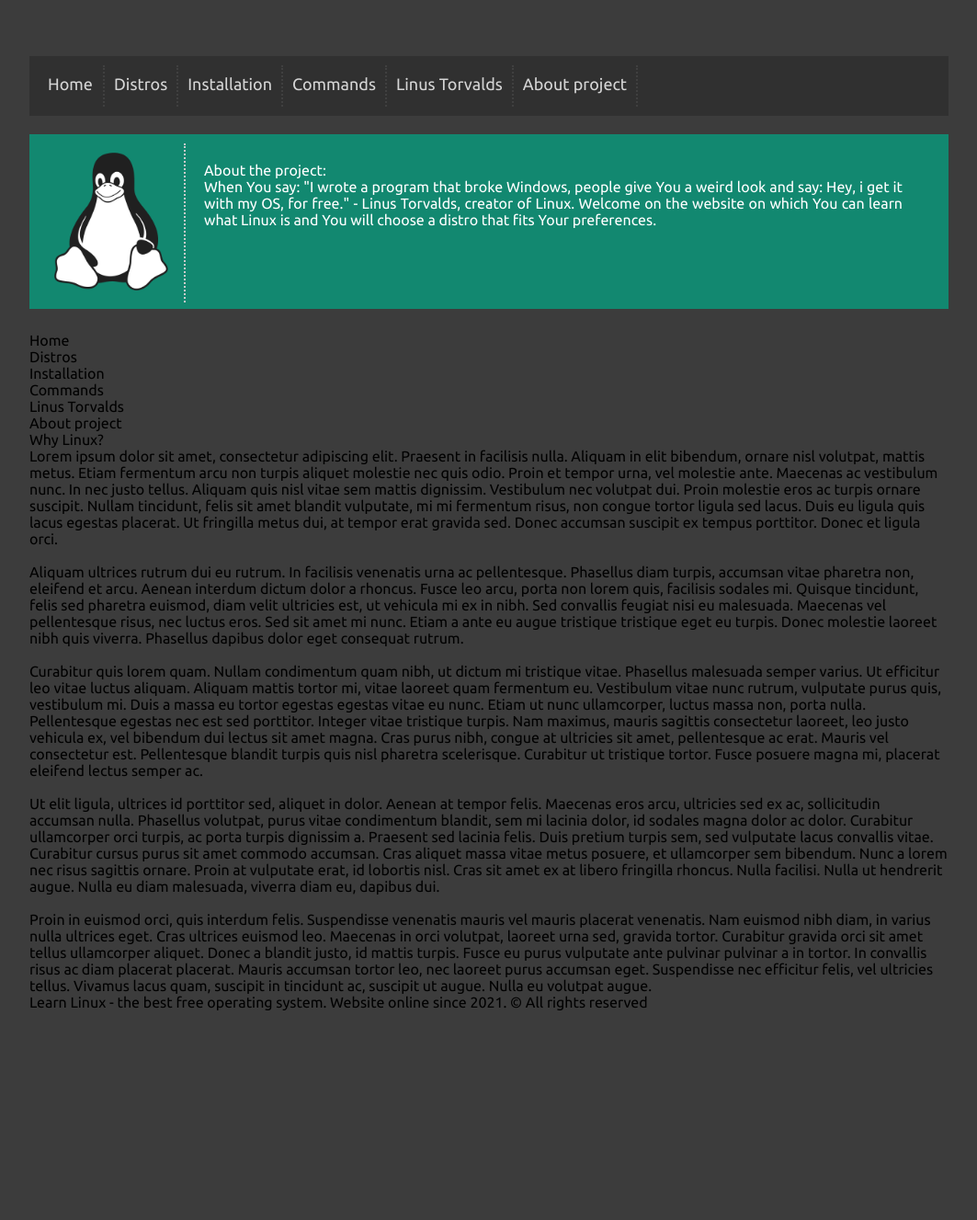
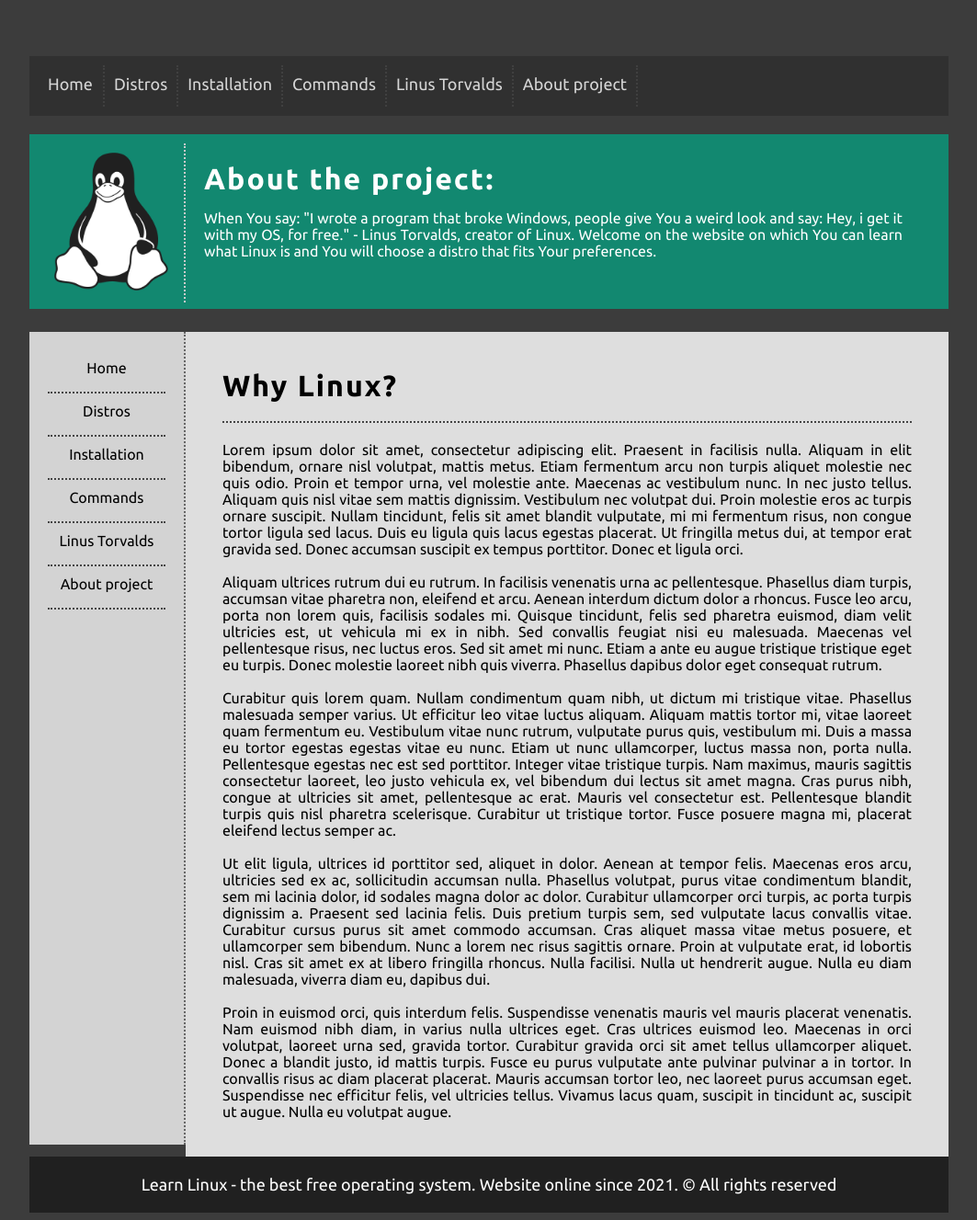
Before and after one commit to MaliszewskiKamil/django_practice, a Django app: template project/mysite/zelent/templates/tutorial/css/css2/index.html in a window 1280 px wide. Shown: the part 158-1485 px from the top of the page at 92% size, without its empty margins (108-1171 px from the left). Before the commit the page ends 1257 px from the top, so only its background shows below. Run offline with Django 3.2, Linux system fonts and the light colour scheme; the template is opened without the code that fills it, so the values that code supplies are empty.

Commit message:
finished styling website

```diff
--- a/project/mysite/zelent/static/css/css2/styles.css
+++ b/project/mysite/zelent/static/css/css2/styles.css
@@ -55,15 +55,32 @@
 }
 
 #sidebar{
-    clear: both;
+    float: left;
+    width: 128px;
+    min-height: 844px;
+    padding: 20px;
+    background-color: lightgray;
+    text-align: center;
+    font-size: 18px;
+    border-right: 2px dotted #666;
 }
 
 #content{
     float: left;
+    padding: 40px;
+    width: 750px;
+    background-color: #dedede;
+    min-height: 580px;
+    text-align: justify;
 }
 
 #footer{
     clear: both;
+    color:white;
+    text-align: center;
+    font-size: 18px;
+    padding: 20px;
+    background-color: #202020;
 }
 
 .option{
@@ -79,3 +96,27 @@
     background-color: #404040;
     cursor: pointer;
 }
+.optionL{
+    font-size: 16px;
+    height: 25px;
+    padding: 10px;
+    border-bottom: 2px dotted #444;
+}
+.optionL:hover{
+    background-color: #f36742;
+    color: white;
+    cursor: pointer;
+}
+
+.bigtitle{
+    font-size: 32px;
+    font-weight: 700;
+    letter-spacing: 2px;
+}
+
+.dottedLine{
+    height: 5px;
+    margin-top: 15px;
+    margin-bottom: 20px;
+    border-bottom: 2px dotted #444444;
+}
--- a/project/mysite/zelent/templates/tutorial/css/css2/index.html
+++ b/project/mysite/zelent/templates/tutorial/css/css2/index.html
@@ -36,22 +36,25 @@
                     <img id="tux" src="{% static 'img/episode2/tux.png' %}" />
                 </div>
                 <div id="topbarR">
-                    About the project: <br />
+                    <span class="bigtitle"> About the project: </span><br />
+                    <div style="height: 15px;"></div>
                     When You say: "I wrote a program that broke Windows, people give You a weird look and say: Hey, i get it with my OS, for free." - Linus Torvalds, creator of Linux. Welcome on the website on which You can learn what Linux is and You will choose a distro that fits Your preferences.
                 </div>
             </div>
 
             <div id="sidebar">
-                Home<br />
-                Distros<br />
-                Installation<br />
-                Commands<br />
-                Linus Torvalds<br />
-                About project<br />
+                <div class="optionL">Home</div>
+                <div class="optionL">Distros</div>
+                <div class="optionL">Installation</div>
+                <div class="optionL">Commands</div>
+                <div class="optionL">Linus Torvalds</div>
+                <div class="optionL">About project</div>
+                <div style="clear:both;"></div>
             </div>
 
             <div id="content">
-                Why Linux? <br />
+                <span class="bigtitle">Why Linux?</span> <br />
+                <div class="dottedLine"></div>
                 Lorem ipsum dolor sit amet, consectetur adipiscing elit. Praesent in facilisis nulla. Aliquam in elit bibendum, ornare nisl volutpat, mattis metus. Etiam fermentum arcu non turpis aliquet molestie nec quis odio. Proin et tempor urna, vel molestie ante. Maecenas ac vestibulum nunc. In nec justo tellus. Aliquam quis nisl vitae sem mattis dignissim. Vestibulum nec volutpat dui. Proin molestie eros ac turpis ornare suscipit. Nullam tincidunt, felis sit amet blandit vulputate, mi mi fermentum risus, non congue tortor ligula sed lacus. Duis eu ligula quis lacus egestas placerat. Ut fringilla metus dui, at tempor erat gravida sed. Donec accumsan suscipit ex tempus porttitor. Donec et ligula orci.
                 <br /><br />
                 Aliquam ultrices rutrum dui eu rutrum. In facilisis venenatis urna ac pellentesque. Phasellus diam turpis, accumsan vitae pharetra non, eleifend et arcu. Aenean interdum dictum dolor a rhoncus. Fusce leo arcu, porta non lorem quis, facilisis sodales mi. Quisque tincidunt, felis sed pharetra euismod, diam velit ultricies est, ut vehicula mi ex in nibh. Sed convallis feugiat nisi eu malesuada. Maecenas vel pellentesque risus, nec luctus eros. Sed sit amet mi nunc. Etiam a ante eu augue tristique tristique eget eu turpis. Donec molestie laoreet nibh quis viverra. Phasellus dapibus dolor eget consequat rutrum.
```
